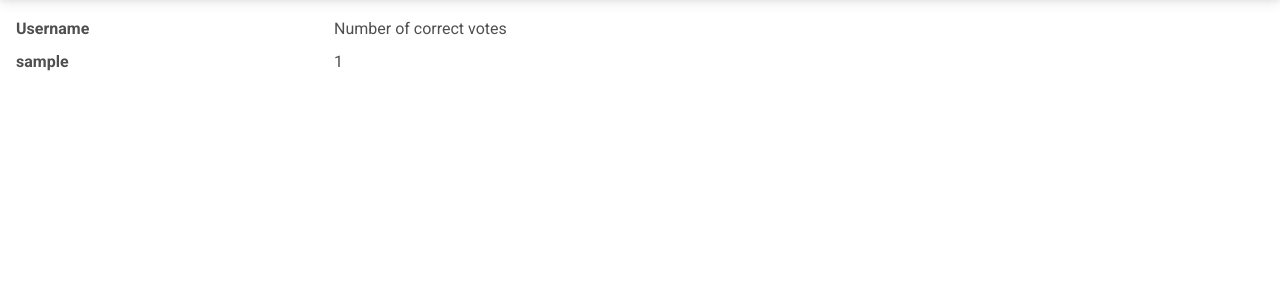
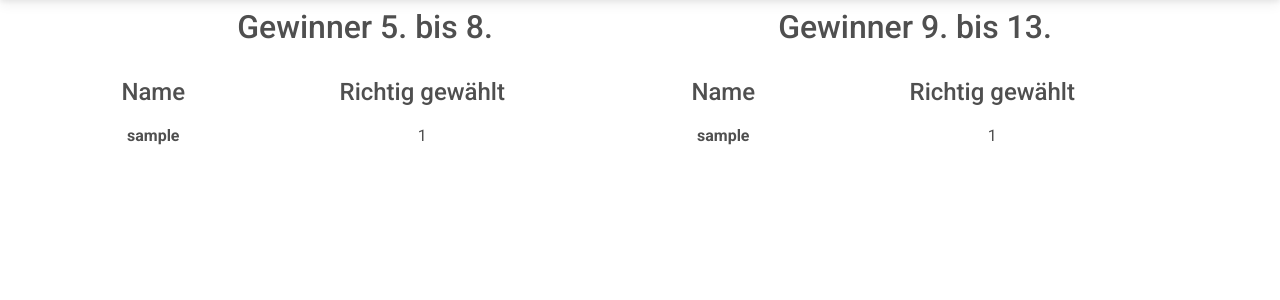
Before and after one commit to JU1111111/adventskalender, a Django app: template adminDash/templates/adminDash/leaderboard.html in a window 1280 px wide. Shown: the part 59-359 px from the top of the page. Run offline with Django 4.2, Linux system fonts and the light colour scheme; the template is opened without the code that fills it: most values are stand-ins (such as "Sample title", 1, 10 or a date in 2020); parts of the project's set-up code (start-up, migrations or seed data) failed here and were passed over; some libraries are stand-ins or nearby versions.

Commit message:
leaderboard working kinda maybe

```diff
--- a/adminDash/templates/adminDash/leaderboard.html
+++ b/adminDash/templates/adminDash/leaderboard.html
@@ -4,14 +4,51 @@
 {% block content %}
 {% include 'adminDash/includes/dashNavbar.html' %}
 
-	<dl class="row p-3">
-		<dt class="col-sm-3">Username</dt>
-		<dd class="col-sm-9">Number of correct votes</dd>
-		{% for entry in leaders %}
-			<dt class="col-sm-3">{{entry.user.username}}</dt>
-			<dd class="col-sm-9">{{entry.correctVotesNumber}}</dd>
-		{% endfor %}
-	</dl>
+
+<div class="container text-center">
+	<div class="row m-2">
+	  <div class="col">
+		<h2>
+			Gewinner 5. bis 8.
+		</h2>
+	  </div>
+	  <div class="col">
+		<h2>
+			Gewinner 9. bis 13.
+		</h2>
+	  </div>
+	</div>
+
+	<div class="row">
+		<div class="col">
+			<dl class="row p-3">
+				<dt class="col-sm-3"> <h4>Name</h4></dt>
+				<dd class="col-sm-9"><h4>Richtig gewählt</h4></dd>
+				{% for entry in leaders5To8 %}
+					<dt class="col-sm-3">{{entry.user.username}}</dt>
+					<dd class="col-sm-9">{{entry.correctVotesNumber}}</dd>
+				{% endfor %}
+			</dl>
+		</div>
+
+		<div class="col">
+			<dl class="row p-3">
+				<dt class="col-sm-3"> <h4>Name</h4></dt>
+				<dd class="col-sm-9"><h4>Richtig gewählt</h4></dd>
+				{% for entry in leaders9To13 %}
+					<dt class="col-sm-3">{{entry.user.username}}</dt>
+					<dd class="col-sm-9">{{entry.correctVotesNumber}}</dd>
+				{% endfor %}
+			</dl>
+		  </div>
+  </div>
+
+
+
+
+
+
+
 
 
 
--- a/adventskalender/settings.py
+++ b/adventskalender/settings.py
@@ -29,8 +29,9 @@ SECRET_KEY = 'django-insecure-8=tp#+g^!f*58(7+*&c!ub*^kk2+faxg$#7v_n06+clmk_ajgd
 # SECURITY WARNING: don't run with debug turned on in production!
 DEBUG = True
 
-ALLOWED_HOSTS = ["13g-advent.de","www.13g-advent.de"]
+ALLOWED_HOSTS = ["13g-advent.de","www.13g-advent.de", '127.0.0.1' ]
 
+CSRF_TRUSTED_ORIGINS = ['https://13g-advent.de','https://www.13g-advent.de']
 
 
 # Application definition
```
Also changed, not shown: adminDash/funtions/dbMod.py (+12 -22 lines), adminDash/views/viewsLeaderboard.py (+5 -2 lines).
